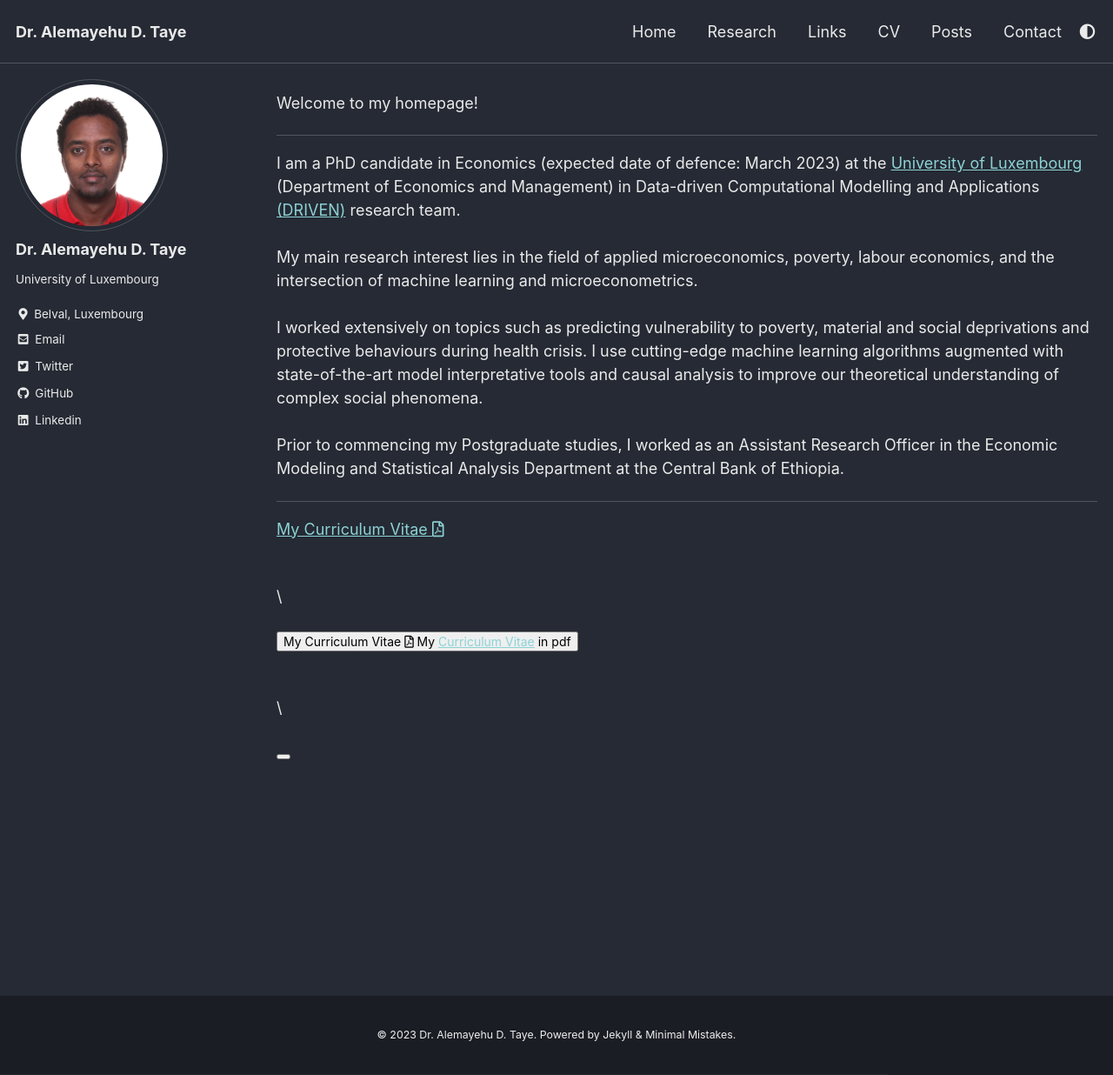
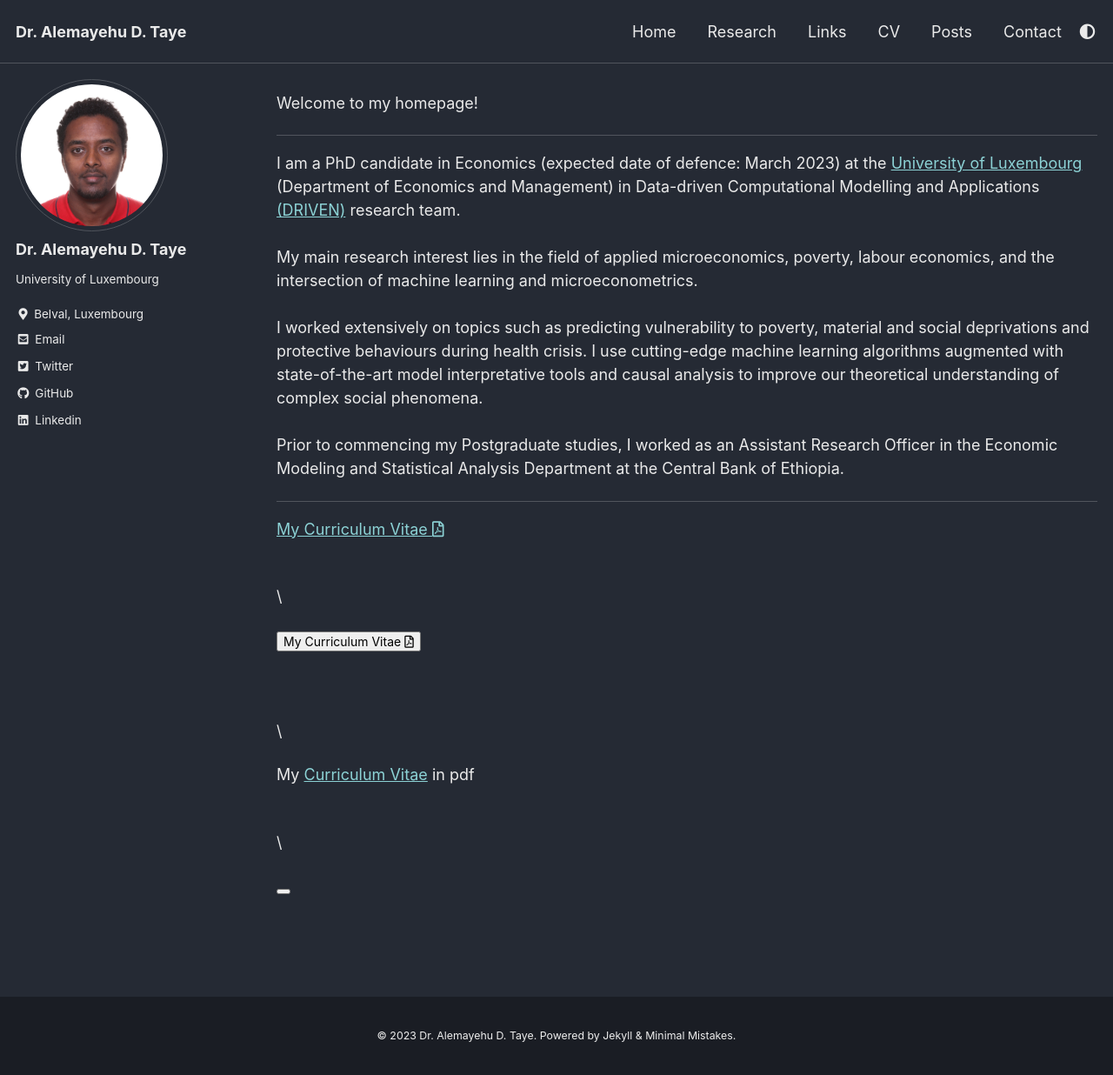
Before and after one commit to AlexTaye/AlexTAYE, a Jekyll site: the page built from _pages/index.md, in a window 1280 px wide and 1236 px high. Shown: the whole window at 87% size. Built offline with Jekyll 4.4.1, drawn with Linux system fonts in a browser that asks for light colours; cached includes are drawn as plain includes; the list of posts is cut into pages by our own code.

```diff
--- a/_pages/index.md
+++ b/_pages/index.md
@@ -33,7 +33,14 @@ Prior to commencing my Postgraduate studies, I worked as an Assistant Research O
 \
 
 <button style='font-size:14px'>My Curriculum Vitae <i class='far fa-file-pdf'></i>
-My [Curriculum Vitae](/_pages/Taye_cv.pdf) in pdf
+
+ \
+ \
+ \
+
+
+ My [Curriculum Vitae](/_pages/Taye_cv.pdf) in pdf
+
 
 \
 \
```
